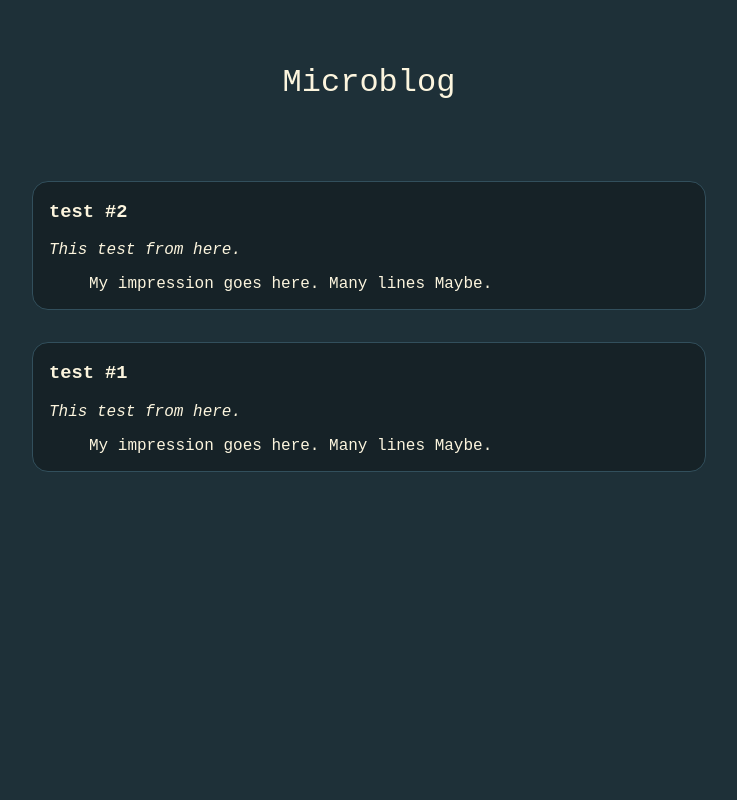
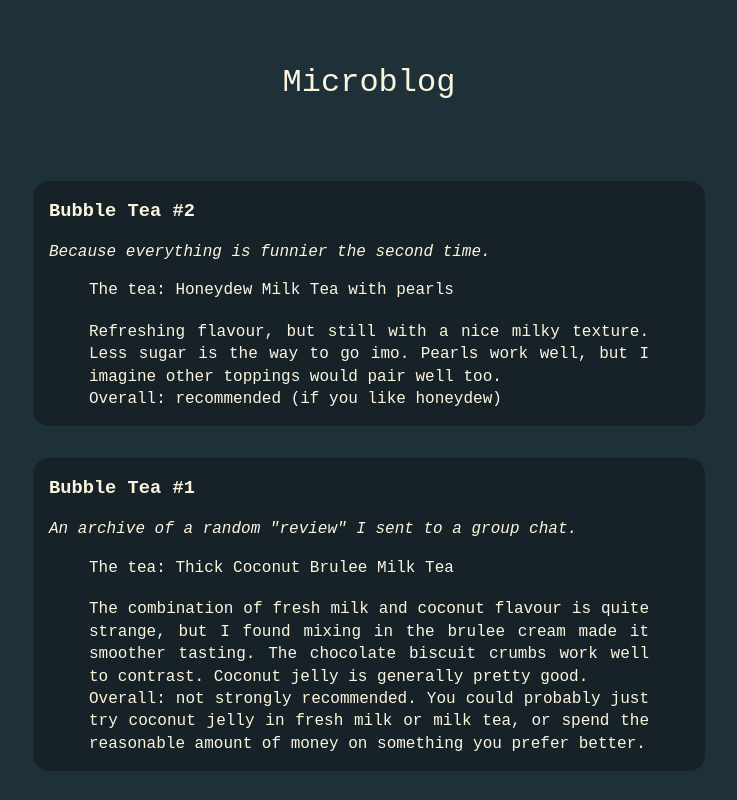
Before and after one commit to rjboas/rjboas.github.io, a plain HTML site: page microblog.html in a window 1280 px wide. Shown: the whole page, without its empty margins (271-1008 px from the left). Drawn offline with Linux system fonts and the light colour scheme; a web font is replaced by a local one.

Commit message:
Add content

```diff
--- a/microblog.html
+++ b/microblog.html
@@ -15,25 +15,34 @@
   <body>
     <header>Microblog</header>
     <article>
-        <h3>test #2</h3>
-        This test from here.
+        <h3>Bubble Tea #2</h3>
+        Because everything is funnier the second time.
         <blockquote>
-            My impression goes here.
-
-            Many lines
-
-            Maybe.
+            The tea: Honeydew Milk Tea with pearls
+        </blockquote>
+        <blockquote>
+            Refreshing flavour, but still with a nice milky texture.
+            Less sugar is the way to go imo.
+            Pearls work well, but I imagine other toppings would pair well too.
+            <br>
+            Overall: recommended (if you like honeydew)
         </blockquote>
     </article>
     <article>
-        <h3>test #1</h3>
-        This test from here.
+        <h3>Bubble Tea #1</h3>
+        An archive of a random "review" I sent to a group chat.
         <blockquote>
-            My impression goes here.
-
-            Many lines
-
-            Maybe.
+            The tea: Thick Coconut Brulee Milk Tea
+        </blockquote>
+        <blockquote>
+            The combination of fresh milk and coconut flavour is quite strange,
+            but I found mixing in the brulee cream made it smoother tasting.
+            The chocolate biscuit crumbs work well to contrast.
+            Coconut jelly is generally pretty good.
+            <br>
+            Overall: not strongly recommended.
+            You could probably just try coconut jelly in fresh milk or milk tea,
+            or spend the reasonable amount of money on something you prefer better.
         </blockquote>
     </article>
   </body>
--- a/style.css
+++ b/style.css
@@ -41,10 +41,11 @@ section, article {
 
 article {
     flex-direction: column;
-    border: 0.1rem solid rgb(50, 79, 92);
     padding-top: 0;
     padding-bottom: 0;
     font-style: italic;
+    line-height: 1.4em;
+    text-align: justify;
 }
 
 section * {
@@ -53,6 +54,11 @@ section * {
 
 blockquote {
     font-style: normal;
+    margin-bottom: 0.2em;
+}
+
+blockquote:last-of-type {
+    margin-bottom: 1em;
 }
 
 h3 {
```
